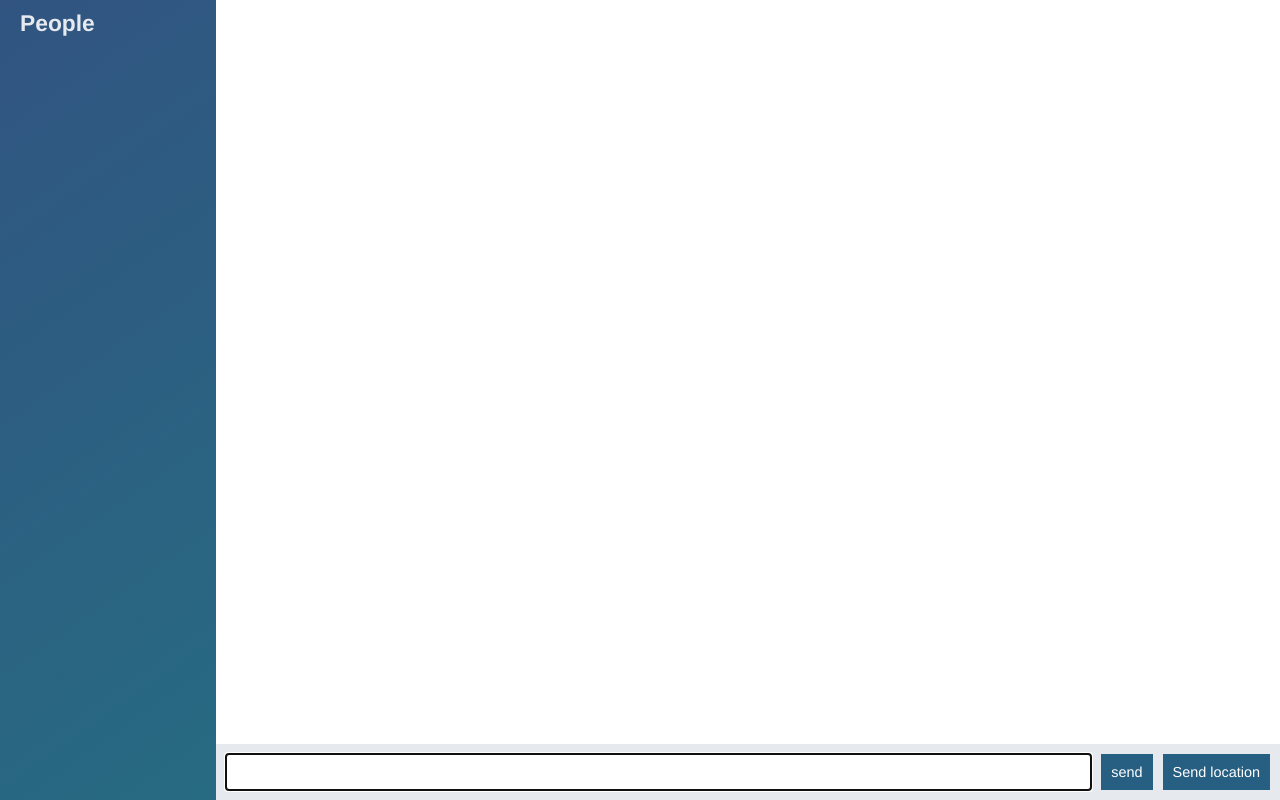
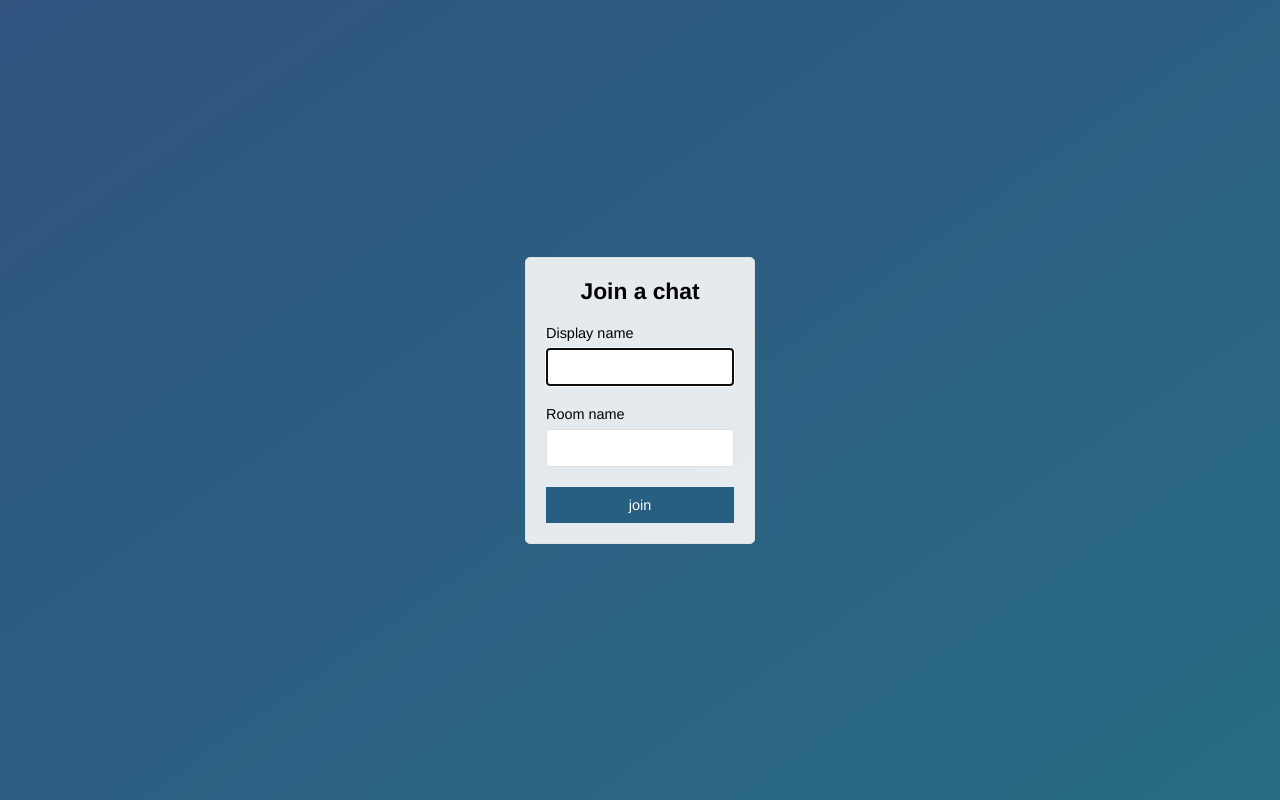
Before and after one commit to Ashu251/icall, a website: page public/index.html in a window 1280 px wide. Drawn offline with nearby package versions, Linux system fonts and the light colour scheme; no server answers.

Commit message:
add join index page

```diff
--- a/public/index.html
+++ b/public/index.html
@@ -4,60 +4,27 @@
     <meta charset="UTF-8">
     <meta name="viewport" content="width=device-width, initial-scale=1.0">
     <meta http-equiv="X-UA-Compatible" content="ie=edge">
-    <title>Document</title>
+    <title>Ichat | Chat App</title>
     <link rel="stylesheet" href="/css/styles.css">
 </head>
-<body class="chat">
-    <div class="chat__sidebar">
-        <h3>People</h3>
-        <div class="" id="users"></div>
+<body class="centered-form">
+    <div class="centered-form__form">
+        <form action="/chat.html">
+        <div class="form-field">
+            <h3>Join a chat</h3>
+        </div>
+        <div class="form-field">
+            <label for="">Display name</label>
+            <input type="text" name="name" autofocus/>
+        </div>
+        <div class="form-field">
+                <label for="">Room name</label>
+                <input type="text" name="room" autofocus/>
+        </div>
+        <div class="form-field">
+            <button>join</button>
+        </div>
+    </form>
     </div>
-
-    <div class="chat__main">
-
-            <ol class="chat__messages" id="messages">
-
-                </ol>
-                <div class="chat__footer">
-        <form action="" class="" id="message-form">
-            <input type="text" name="message" autofocus autocomplete="off"/>
-            <button>send</button>
-        </form>
-        <button class="" id="send-location">Send location</button>
-    </div>
-    </div>
-
-    <script id="message-template" type="text/template">
-    <li class="message">
-        <div class="message__title">
-            <h4>{{from}}</h4>
-            <span>{{createdAt}}</span>
-        </div>
-
-        <div class="message__body">
-            <p>{{text}}</p>
-        </div>
-    </li>
-    </script>
-
-    <script id="location-message-template" type="text/template">
-        <li class="message">
-            <div class="message__title">
-                <h4>{{from}}</h4>
-                <span>{{createdAt}}</span>
-            </div>
-
-            <div class="message__body">
-                <p> <a href="{{url}}" target="_blank">My current locaton</a> </p>
-            </div>
-        </li>
-        </script>
-
-
-    <script src="/socket.io/socket.io.js"></script>
-    <script src="/js/libs/jquery-3.3.1.min.js"></script>
-    <script src="/js/libs/moment.js"></script>
-    <script src="/js/libs/mustache.js"></script>
-    <script src="/js/index.js"></script>
 </body>
 </html>
```
Also changed, not shown: public/chat.html (added, +63 -0 lines), public/js/chat.js (renamed from public/js/index.js).
